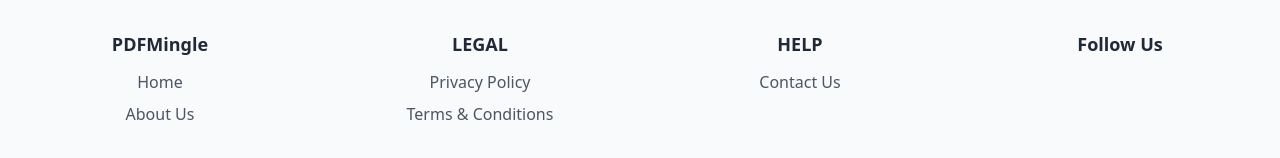
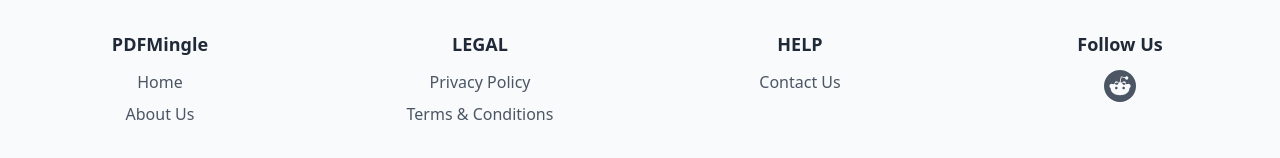
Before and after one commit to widhia-solanki/Pdfmingle, a Next.js app: page / in a window 1280 px wide. Shown: the part 1708-1866 px from the top of the page. Built offline with nearby package versions, Linux system fonts and the light colour scheme.

Commit message:
Update InformativePanel.tsx

```diff
--- a/src/components/InformativePanel.tsx
+++ b/src/components/InformativePanel.tsx
@@ -1,40 +1,61 @@
 import Link from 'next/link';
+
+// A new component for the Reddit SVG Icon
+const RedditIcon = () => (
+  <svg
+    xmlns="http://www.w3.org/2000/svg"
+    viewBox="0 0 24 24"
+    fill="currentColor" // The fill color will be inherited from the parent's text color
+    className="w-8 h-8"
+  >
+    <path d="M12,0C5.373,0,0,5.373,0,12c0,5.088,3.134,9.428,7.5,11.247L7.5,24l3.75-1.5 c0.5,0.083,1,0.142,1.5,0.142c6.627,0,12-5.373,12-12S18.627,0,12,0z M12,20.25c-0.621,0-1.125-0.504-1.125-1.125 s0.504-1.125,1.125-1.125s1.125,0.504,1.125,1.125S12.621,20.25,12,20.25z M15.75,13.5c-1.105,0-2-0.895-2-2 s0.895-2,2-2s2,0.895,2,2S16.855,13.5,15.75,13.5z M8.25,13.5c-1.105,0-2-0.895-2-2s0.895-2,2-2s2,0.895,2,2 S9.355,13.5,8.25,13.5z M16.5,8.25H7.5V6.75h9V8.25z"></path>
+  </svg>
+);
 
 export const InformativePanel = () => {
     return (
-        // The dark background image has been removed.
-        // It now sits on the default light gray page background.
         <section className="w-full py-16 md:py-24 border-t">
             <div className="container mx-auto px-4 text-center">
-                {/*
-                  --- THIS IS THE FIX ---
-                  Text colors are changed from 'text-white' to 'text-gray-800' and 'text-gray-600'
-                  for better readability on a light background.
-                */}
                 <div className="grid grid-cols-2 md:grid-cols-4 gap-8 text-gray-800">
                     <div className="space-y-3">
                         <h4 className="font-bold text-lg">PDFMingle</h4>
                         <ul className="space-y-2">
-                            <li><Link href="/" className="hover:underline text-gray-600 hover:text-ilovepdf-red">Home</Link></li>
-                            <li><Link href="/about" className="hover:underline text-gray-600 hover:text-ilovepdf-red">About Us</Link></li>
+                            <li><Link href="/" className="hover:underline text-gray-600 hover:text-red-500">Home</Link></li>
+                            <li><Link href="/about" className="hover:underline text-gray-600 hover:text-red-500">About Us</Link></li>
                         </ul>
                     </div>
                     <div className="space-y-3">
                         <h4 className="font-bold text-lg">LEGAL</h4>
                         <ul className="space-y-2">
-                            <li><Link href="/privacy" className="hover:underline text-gray-600 hover:text-ilovepdf-red">Privacy Policy</Link></li>
-                            <li><Link href="/terms" className="hover:underline text-gray-600 hover:text-ilovepdf-red">Terms & Conditions</Link></li>
+                            <li><Link href="/privacy" className="hover:underline text-gray-600 hover:text-red-500">Privacy Policy</Link></li>
+                            <li><Link href="/terms" className="hover:underline text-gray-600 hover:text-red-500">Terms & Conditions</Link></li>
                         </ul>
                     </div>
                     <div className="space-y-3">
                         <h4 className="font-bold text-lg">HELP</h4>
                         <ul className="space-y-2">
-                            <li><Link href="/contact" className="hover:underline text-gray-600 hover:text-ilovepdf-red">Contact Us</Link></li>
+                            <li><Link href="/contact" className="hover:underline text-gray-600 hover:text-red-500">Contact Us</Link></li>
                         </ul>
                     </div>
                     <div className="space-y-3">
                         <h4 className="font-bold text-lg">Follow Us</h4>
-                        {/* Add social media links here later */}
+                        {/* --- THIS IS THE FIX --- */}
+                        <ul className="space-y-2 flex items-center justify-center">
+                           <li>
+                                <a
+                                  href="https://www.reddit.com/u/PDFMingle_net/s/GfiIBMsyHc"
+                                  target="_blank" // Opens in a new tab
+                                  rel="noopener noreferrer" // Security best practice for external links
+                                  aria-label="Follow us on Reddit"
+                                  className="text-gray-600 hover:text-red-500 transition-colors"
+                                >
+                                  {/* A simplified Reddit SVG icon */}
+                                  <svg role="img" viewBox="0 0 24 24" xmlns="http://www.w3.org/2000/svg" className="w-8 h-8" fill="currentColor"><title>Reddit</title><path d="M12 0A12 12 0 0 0 0 12a12 12 0 0 0 12 12 12 12 0 0 0 12-12A12 12 0 0 0 12 0zm5.01 4.744c.688 0 1.25.561 1.25 1.249a1.25 1.25 0 0 1-2.498.056l-2.597-.547-.8 3.747c1.824.07 3.48.632 4.674 1.488.308-.309.73-.491 1.207-.491.968 0 1.754.786 1.754 1.754 0 .716-.435 1.333-1.01 1.614a3.111 3.111 0 0 1 .042.52c0 2.694-3.13 4.87-7.004 4.87-3.874 0-7.004-2.176-7.004-4.87 0-.183.015-.366.043-.534A1.748 1.748 0 0 1 4.028 12c0-.968.786-1.754 1.754-1.754.463 0 .898.196 1.207.49 1.207-.883 2.878-1.43 4.744-1.487l.885-4.182a.342.342 0 0 1 .14-.197.34.34 0 0 1 .238-.042l2.906.617a1.214 1.214 0 0 1 1.108-.701zM9.25 14.5c.552 0 1-.448 1-1s-.448-1-1-1-1 .448-1 1 .448 1 1 1zm5.5 0c.552 0 1-.448 1-1s-.448-1-1-1-1 .448-1 1 .448 1 1 1zm.29-3.36c-.764 0-1.38-.616-1.38-1.38 0-.764.616-1.38 1.38-1.38.764 0 1.38.616 1.38 1.38 0 .764-.616 1.38-1.38 1.38zm-5.58 0c-.764 0-1.38-.616-1.38-1.38 0-.764.616-1.38 1.38-1.38.764 0 1.38.616 1.38 1.38 0 .764-.616 1.38-1.38 1.38z"/></svg>
+                                </a>
+                           </li>
+                           {/* You can add more social media links here in the future */}
+                        </ul>
+                        {/* --- END OF THE FIX --- */}
                     </div>
                 </div>
             </div>
```
